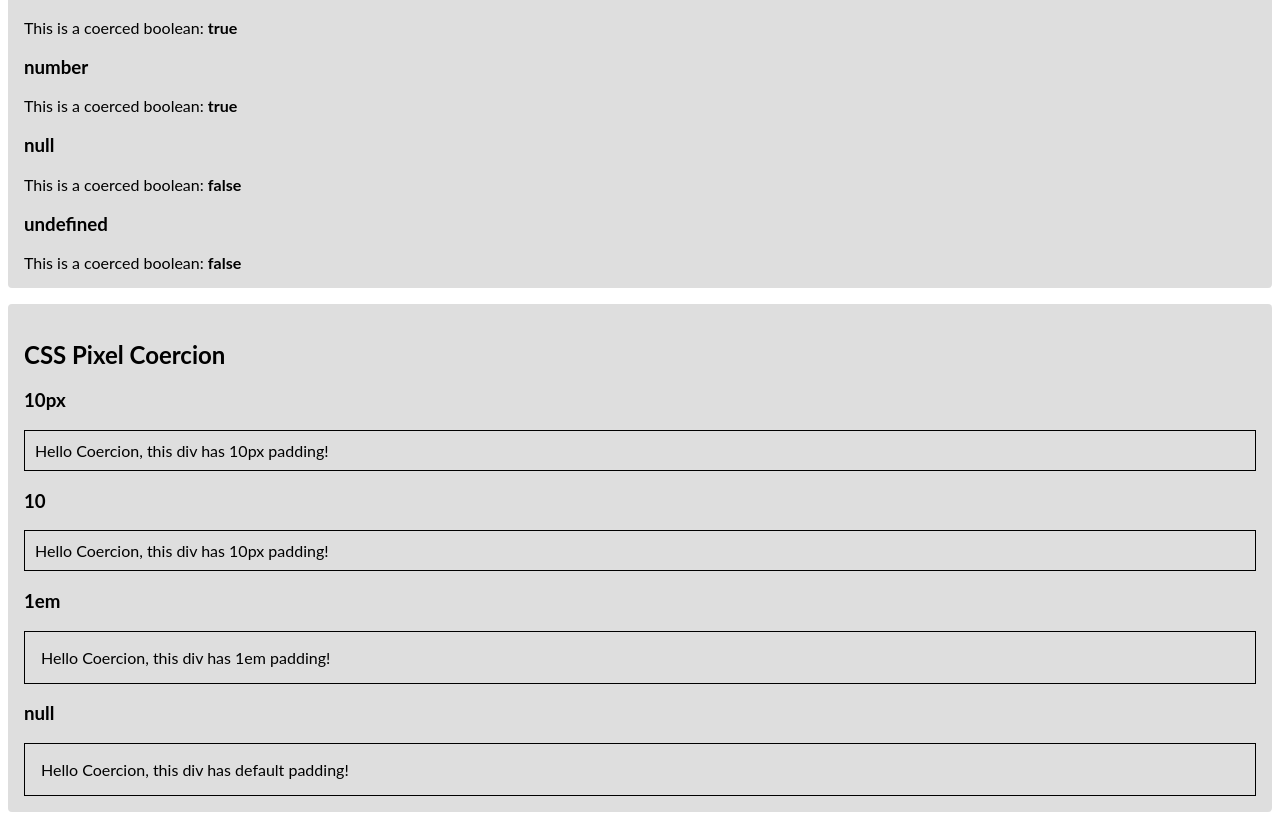
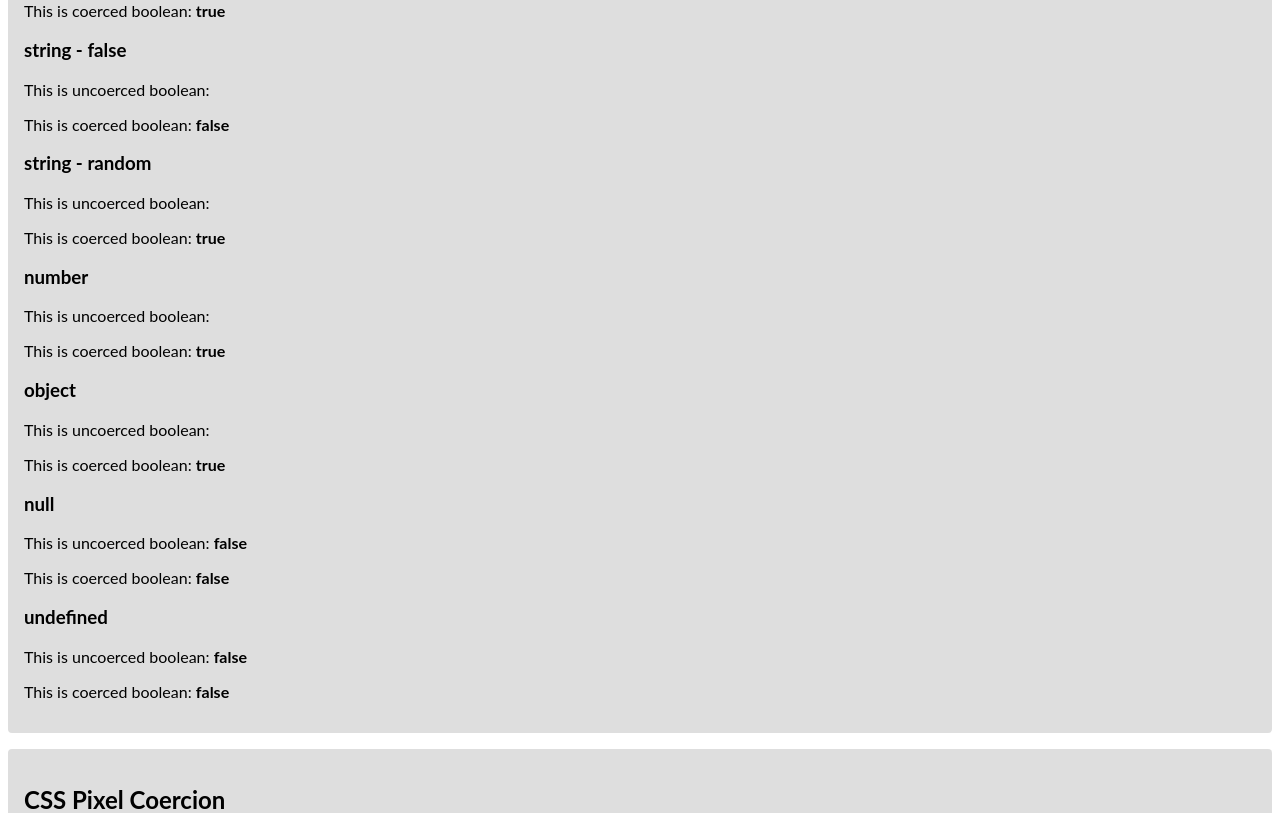
Before and after one commit to umairhm/angular-cdk-coercion, an Angular app: page / in a window 1280 px wide. Shown: the part 1145-1958 px from the top of the page. Built offline with nearby package versions, Linux system fonts and the light colour scheme.

Commit message:
chore: completed article sections for array, boolean and css pixel

```diff
--- a/src/app/app.component.html
+++ b/src/app/app.component.html
@@ -16,7 +16,7 @@
   </section>
   <section>
     <h3>string</h3>
-    <array-coercion strings="single item"></array-coercion>
+    <array-coercion [strings]="['single item']"></array-coercion>
   </section>
   <section>
     <h3>Array&lt;Person&gt;</h3>
@@ -31,61 +31,65 @@
   <h2>Boolean Coercion</h2>
   <section>
     <h3>boolean - true</h3>
-    <boolean-coercion [someFlag]="booleanTrue"></boolean-coercion>
+    <boolean-coercion [flagOne]="booleanTrue" [flagTwo]="booleanTrue"></boolean-coercion>
   </section>
   <section>
     <h3>boolean - false</h3>
-    <boolean-coercion [someFlag]="booleanFalse"></boolean-coercion>
+    <boolean-coercion [flagOne]="booleanFalse" [flagTwo]="booleanFalse"></boolean-coercion>
   </section>
   <section>
     <h3>string - input name only</h3>
-    <boolean-coercion someFlag></boolean-coercion>
+    <boolean-coercion flagTwo></boolean-coercion>
   </section>
   <section>
     <h3>string - true</h3>
-    <boolean-coercion someFlag="true"></boolean-coercion>
+    <boolean-coercion flagTwo="true"></boolean-coercion>
   </section>
   <section>
     <h3>string - false</h3>
-    <boolean-coercion someFlag="false"></boolean-coercion>
+    <boolean-coercion flagTwo="false"></boolean-coercion>
   </section>
   <section>
     <h3>string - random</h3>
-    <boolean-coercion someFlag="random"></boolean-coercion>
+    <boolean-coercion flagTwo="random"></boolean-coercion>
   </section>
   <section>
     <h3>number</h3>
-    <boolean-coercion someFlag="100"></boolean-coercion>
+    <boolean-coercion flagTwo="100"></boolean-coercion>
+  </section>
+  <section>
+    <h3>object</h3>
+    <boolean-coercion  [flagTwo]="person2"></boolean-coercion>
   </section>
   <section>
     <h3>null</h3>
-    <boolean-coercion [someFlag]="nullValue"></boolean-coercion>
+    <boolean-coercion [flagOne]="nullValue" [flagTwo]="nullValue"></boolean-coercion>
   </section>
   <section>
     <h3>undefined</h3>
-    <boolean-coercion [someFlag]="undefinedValue"></boolean-coercion>
+    <boolean-coercion [flagOne]="undefinedValue" [flagTwo]="undefinedValue"></boolean-coercion>
   </section>
 </section>
 <section class="wrapper" id="css-pixel-coercion">
   <h2>CSS Pixel Coercion</h2>
   <section>
     <h3>10px</h3>
-    <css-pixel-coercion [cssPixel]="'10px'"></css-pixel-coercion>
+    <css-pixel-coercion [paddingX]="'10px'" [paddingY]="'10px'"></css-pixel-coercion>
   </section>
   <section>
     <h3>10</h3>
-    <css-pixel-coercion [cssPixel]="10"></css-pixel-coercion>
+    <css-pixel-coercion [paddingX]="'10px'" [paddingY]="10"></css-pixel-coercion>
   </section>
   <section>
     <h3>1em</h3>
-    <css-pixel-coercion [cssPixel]="'1em'"></css-pixel-coercion>
+    <css-pixel-coercion [paddingX]="'1em'" [paddingY]="'1rem'"></css-pixel-coercion>
   </section>
   <section>
-    <h3>null</h3>
-    <css-pixel-coercion [cssPixel]="nullValue"></css-pixel-coercion>
+    <h3>object</h3>
+    <css-pixel-coercion [paddingX]="'1em'" [paddingY]="person1"></css-pixel-coercion>
   </section>
 </section>
-<section class="wrapper" id="element-coercion">
+<!-- <section class="wrapper" id="element-coercion">
   <h2>Element Coercion</h2>
   <section>
     <h3>HTMLElement</h3>
@@ -114,4 +118,4 @@
     <h3>undefined</h3>
     <number-coercion [count]="undefinedValue"></number-coercion>
   </section>
-</section>
+</section> -->
--- a/src/app/array-coercion.component.ts
+++ b/src/app/array-coercion.component.ts
@@ -12,19 +12,27 @@ import { Person } from './person.interface';
       </li>
     </ul>
     <ul>
-      <li *ngFor="let person of persons">
+      <li *ngFor="let person of coercedPersons">
         {{ person.name }} is {{person.age}} years old
       </li>
     </ul>
   `
 })
 export class ArrayCoercionComponent  {
+  // In the following code, `@Input strings` will NOT work with strict type checking
+  // But we'll make the `@Input persons` to work with strict type checking as well
+
   // Declare private properties to hold coerced arrays
   private _stringArray: Array<string>;
   private _personArray: Array<Person>;
 
-  // Use getters to return private properties
-  // Use setters to call coerceArray method and convert passed values to arrays
+  // We have to separate this getter and name it differently to be used in the template
+  // This works in combination with the `@Input set persons` defined on line 36
+  get coercedPersons(): Array<Person> {
+    return this._personArray;
+  }
+
+  // Use setter to call coerceArray method and convert passed values to arrays
   @Input()
   get strings(): Array<string> {
     return this._stringArray;
@@ -33,11 +41,12 @@ export class ArrayCoercionComponent  {
     this._stringArray = coerceArray(val);
   }
 
+  // Note that the val parameter excepts a non-array value as well
+  // We have to do this for strict type checking to work properly
+  // If we don't do this, following error will be thrown:
+  // Type 'Person' is not assignable to type 'Person[]'.
   @Input()
-  get persons(): Array<Person> {
-    return this._personArray;
-  }
-  set persons(val: Array<Person>) {
+  set persons(val: Person | Array<Person>) {
     this._personArray = coerceArray(val);
   }
 }
--- a/src/app/boolean-coercion.component.ts
+++ b/src/app/boolean-coercion.component.ts
@@ -4,20 +4,39 @@ import { coerceBooleanProperty } from '@angular/cdk/coercion';
 @Component({
   selector: 'boolean-coercion',
   template: `
-    This is a coerced boolean: <strong>{{someFlag}}</strong>
+    <p>This is uncoerced boolean: <strong>{{flagOne}}</strong></p>
+    <p>This is coerced boolean: <strong>{{coercedFlagTwo}}</strong></p>
   `
 })
 export class BooleanCoercionComponent  {
-  // Declare private properties to hold coerced boolean value
-  private _coercedBoolean: boolean;
+  // In the following code, `@Input flagOne` will NOT work with strict type checking
+  // But we'll make the `@Input flagTwo` to work with strict type checking as well
 
-  // Use getter to return private property
-  // Use setter to call coerceArray method and convert passed value to boolean
+  // Declare private properties to hold coerced booleans
+  private _flagOne: boolean;
+  private _flagTwo: boolean;
+
+  // We have to separate this getter and name it differently to be used in the template
+  // This works in combination with the `@Input set flagTwo` defined on line 36
+  get coercedFlagTwo(): boolean {
+    return this._flagTwo;
+  }
+
+  // Use setter to call coerceBooleanProperty method and convert passed values to boolean
   @Input()
-  get someFlag(): boolean {
-    return this._coercedBoolean;
+  get flagOne(): boolean {
+    return this._flagOne;
   }
-  set someFlag(val: boolean) {
-    this._coercedBoolean = coerceBooleanProperty(val);
+  set flagOne(val: boolean) {
+    this._flagOne = coerceBooleanProperty(val);
+  }
+
+  // Note that the val parameter excepts value of type 'any'
+  // We have to do this for strict type checking to work properly
+  // If we don't do this, following (or similar) error will be thrown:
+  // Type 'string' is not assignable to type 'boolean'.
+  @Input()
+  set flagTwo(val: any) {
+    this._flagTwo = coerceBooleanProperty(val);
   }
 }
--- a/src/app/css-pixel-coercion.component.ts
+++ b/src/app/css-pixel-coercion.component.ts
@@ -4,28 +4,50 @@ import { coerceCssPixelValue } from '@angular/cdk/coercion';
 @Component({
   selector: 'css-pixel-coercion',
   template: `
-    <div class="default" [style.padding]="cssPixel">
-      Hello Coercion, this div has {{ cssPixel || 'default' }} padding!
+    <div class="default"
+      [style.padding-left]="paddingX"
+      [style.padding-right]="paddingX"
+      [style.padding-top]="coercedPaddingY"
+      [style.padding-bottom]="coercedPaddingY"
+    >
+      Hello Coercion, this div has paddingX = {{ paddingX }} and paddingY = {{ coercedPaddingY }}!
     </div>
   `,
   styles: [`
     .default {
-      padding: 16px;
       border: 1px solid;
     }
   `]
 })
 export class CssPixelCoercionComponent  {
-  // Declare private properties to hold coerced pixel value
-  private _coercedPixel: string;
+  // In the following code, `@Input paddingX` will NOT work with strict type checking
+  // But we'll make the `@Input paddingY` to work with strict type checking as well
 
-  // Use getter to return private property
-  // Use setter to call coerceArray method and convert passed value to pixel value
+  // Declare private properties to hold coerced booleans
+  private _paddingX: string;
+  private _paddingY: string;
+
+  // We have to separate this getter and name it differently to be used in the template
+  // This works in combination with the `@Input set paddingY` defined on line 36
+  get coercedPaddingY(): string {
+    return this._paddingY;
+  }
+
+  // Use setter to call coerceCssPixelValue method and convert passed values to pixel string
   @Input()
-  get cssPixel(): string {
-    return this._coercedPixel;
+  get paddingX(): string {
+    return this._paddingX;
   }
-  set cssPixel(val: string) {
-    this._coercedPixel = coerceCssPixelValue(val);
+  set paddingX(val: string) {
+    this._paddingX = coerceCssPixelValue(val);
+  }
+
+  // Note that the val parameter excepts value of type 'number | string'
+  // We have to do this for strict type checking to work properly
+  // If we don't do this, following error will be thrown:
+  // Type 'number' is not assignable to type 'string'.
+  @Input()
+  set paddingY(val: any) {
+    this._paddingY = coerceCssPixelValue(val);
   }
 }
--- a/tsconfig.json
+++ b/tsconfig.json
@@ -20,7 +20,7 @@
     ]
   },
   "angularCompilerOptions": {
-    "enableIvy": false,
+    "enableIvy": true,
     "fullTemplateTypeCheck": true,
     "strictInjectionParameters": true
   }
```
